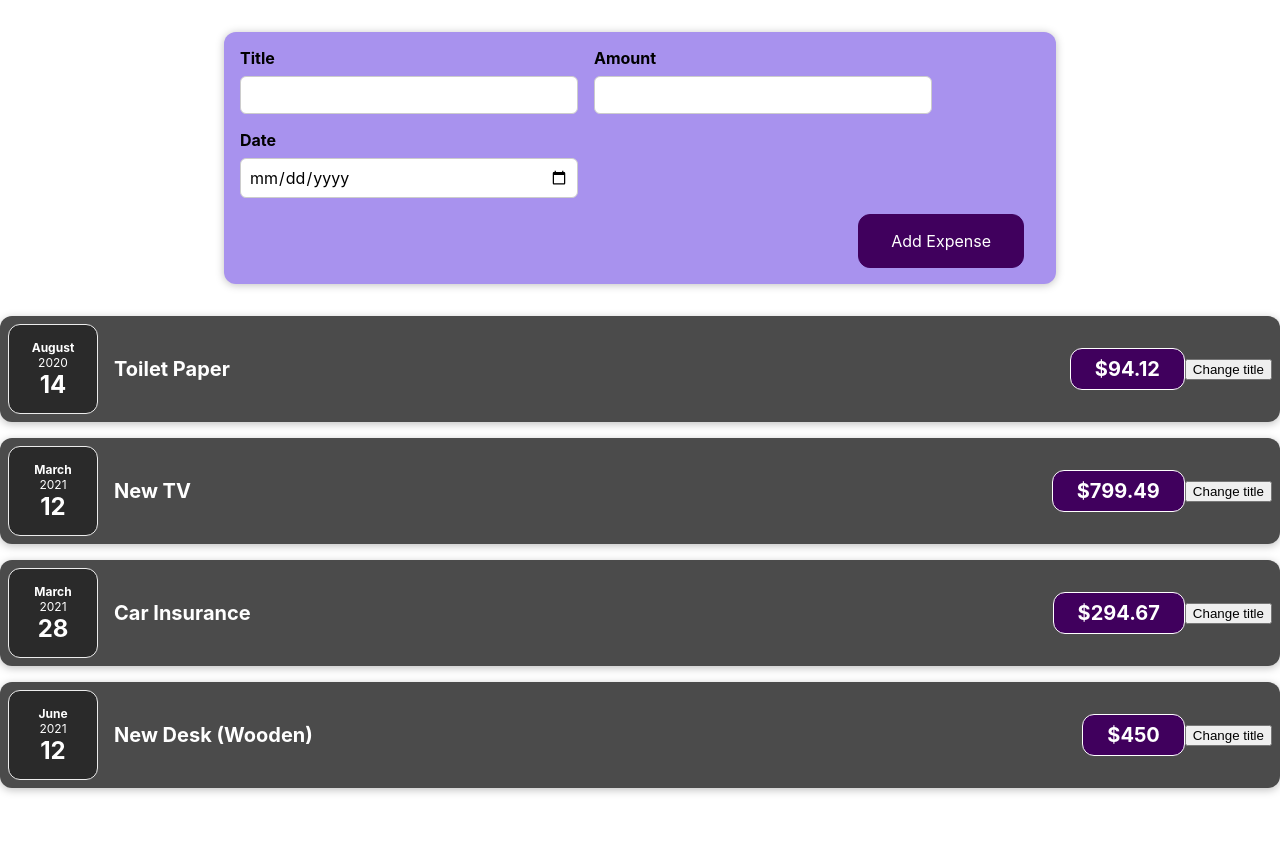
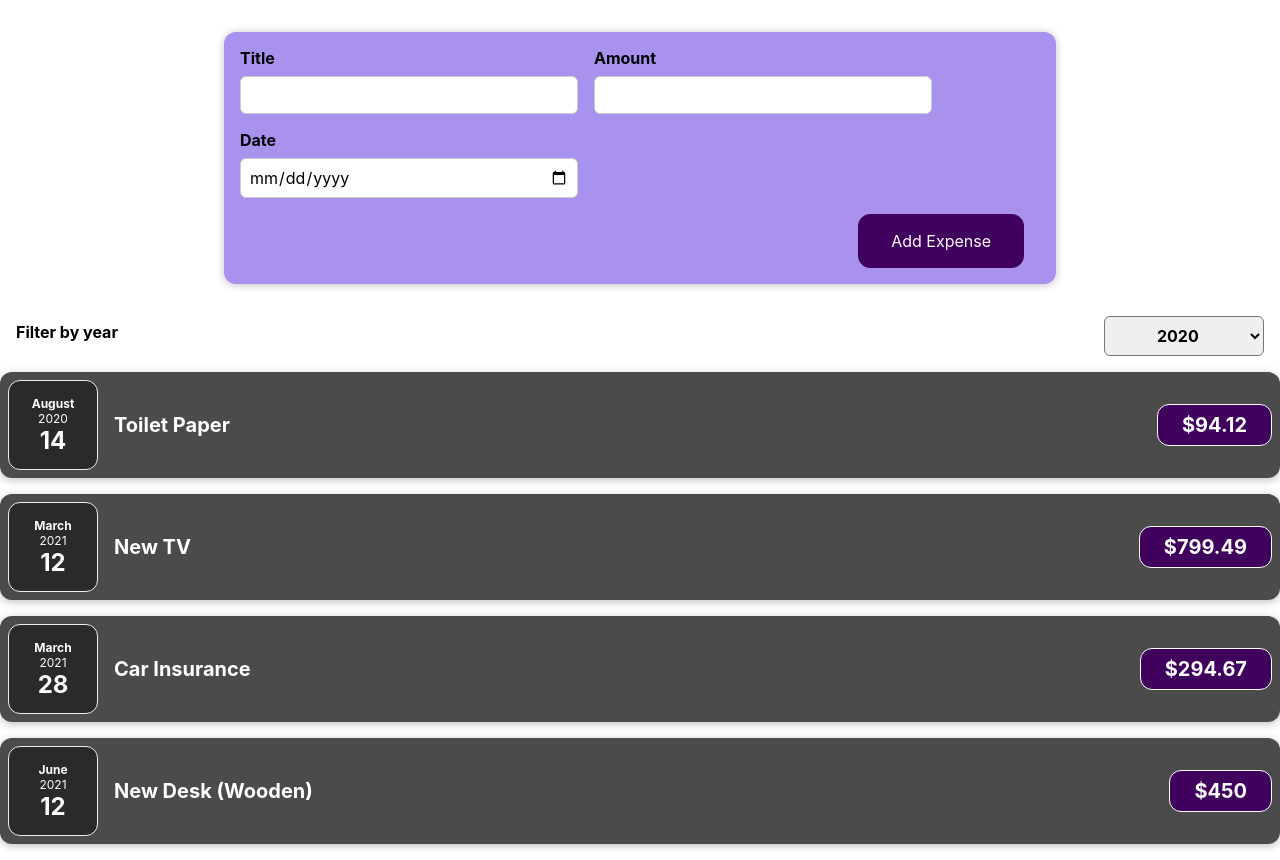
Before and after one commit to imran-farooq7/expense-tracker, a React (Create React App) app: page / in a window 1280 px wide. Before the commit the page ends 804 px from the top, so only its background shows below. Built offline with nearby package versions, Linux system fonts and the light colour scheme.

Commit message:
controlled vs uncontrolled components

```diff
--- a/src/App.js
+++ b/src/App.js
@@ -1,4 +1,6 @@
+import { useState } from "react";
 import ExpenseItem from "./components/Expenses/ExpenseItem";
+import ExpensesFilter from "./components/Expenses/ExpensesFilter";
 import NewExpense from "./components/NewExpense/NewExpense";
 
 const App = () => {
@@ -23,34 +25,23 @@
 			date: new Date(2021, 5, 12),
 		},
 	];
-	// return React.createElement(
-	// 	"div",
-	// 	{},
-	// 	React.createElement("h2", {}, "Hi there"),
-	// 	React.createElement(ExpenseItem, {
-	// 		title: expenses[0].title,
-	// 		amount: expenses[0].amount,
-	// 		date: expenses[0].date,
-	// 	}),
-	// 	React.createElement(ExpenseItem, {
-	// 		title: expenses[1].title,
-	// 		amount: expenses[1].amount,
-	// 		date: expenses[1].date,
-	// 	}),
-	// 	React.createElement(ExpenseItem, {
-	// 		title: expenses[2].title,
-	// 		amount: expenses[2].amount,
-	// 		date: expenses[2].date,
-	// 	}),
-	// 	React.createElement(ExpenseItem, {
-	// 		title: expenses[3].title,
-	// 		amount: expenses[3].amount,
-	// 		date: expenses[3].date,
-	// 	}),
-	// );
+	const addExpenseHandler = (expense) => {
+		console.log("in App.js");
+		console.log(expense);
+	};
+	const [filteredYear, setFilteredYear] = useState("2020");
+
+	const filterChangeHandler = (selectedYear) => {
+		setFilteredYear(selectedYear);
+	};
+
 	return (
 		<div>
-			<NewExpense />
+			<NewExpense onAddExpense={addExpenseHandler} />
+			<ExpensesFilter
+				selected={filteredYear}
+				onChangeFilter={filterChangeHandler}
+			/>
 			<ExpenseItem
 				title="Toilet Paper"
 				amount={expenses[0].amount}
--- a/src/components/Expenses/ExpenseItem.js
+++ b/src/components/Expenses/ExpenseItem.js
@@ -1,24 +1,14 @@
-import { useState } from "react";
 import ExpenseDate from "./ExpenseDate";
 import "./ExpenseItem.css";
 
 const ExpenseItem = (props) => {
-	const [title, setTitle] = useState(props.title);
-	console.log("ExpenseItem evaluted by React");
-
-	const clickHandler = () => {
-		setTitle("updated");
-		console.log(title);
-	};
-
 	return (
 		<div className="expense-item">
 			<ExpenseDate date={props.date} />
 			<div className="expense-item__description">
-				<h2>{title}</h2>
+				<h2>{props.title}</h2>
 				<div className="expense-item__price">${props.amount}</div>
 			</div>
-			<button onClick={clickHandler}>Change title</button>
 		</div>
 	);
 };
--- /dev/null
+++ b/src/components/Expenses/ExpensesFilter.css
@@ -0,0 +1,24 @@
+.expenses-filter {
+	color: black;
+	padding: 0 1rem;
+}
+
+.expenses-filter__control {
+	display: flex;
+	width: 100%;
+	align-items: center;
+	justify-content: space-between;
+	margin: 1rem 0;
+}
+
+.expenses-filter label {
+	font-weight: bold;
+	margin-bottom: 0.5rem;
+}
+
+.expenses-filter select {
+	font: inherit;
+	padding: 0.5rem 3rem;
+	font-weight: bold;
+	border-radius: 6px;
+}
--- /dev/null
+++ b/src/components/Expenses/ExpensesFilter.js
@@ -0,0 +1,23 @@
+import "./ExpensesFilter.css";
+
+const ExpensesFilter = (props) => {
+	const dropdownChangeHandler = (event) => {
+		props.onChangeFilter(event.target.value);
+	};
+
+	return (
+		<div className="expenses-filter">
+			<div className="expenses-filter__control">
+				<label>Filter by year</label>
+				<select value={props.selected} onChange={dropdownChangeHandler}>
+					<option value="2022">2022</option>
+					<option value="2021">2021</option>
+					<option value="2020">2020</option>
+					<option value="2019">2019</option>
+				</select>
+			</div>
+		</div>
+	);
+};
+
+export default ExpensesFilter;
--- a/src/components/NewExpense/ExpenseForm.js
+++ b/src/components/NewExpense/ExpenseForm.js
@@ -1,6 +1,6 @@
 import { useState } from "react";
 import "./ExpenseForm.css";
-const ExpenseForm = () => {
+const ExpenseForm = (props) => {
 	const [enteredTitle, setEnteredTitle] = useState("");
 	const [enteredAmount, setEnteredAmount] = useState("");
 	const [enteredDate, setEnteredDate] = useState("");
@@ -41,7 +41,7 @@
 			amount: enteredAmount,
 			date: new Date(enteredDate),
 		};
-		console.log(expenseData);
+		props.onSaveExpenseData(expenseData);
 		setEnteredAmount("");
 		setEnteredDate("");
 		setEnteredTitle("");
--- a/src/components/NewExpense/NewExpense.js
+++ b/src/components/NewExpense/NewExpense.js
@@ -1,9 +1,16 @@
 import ExpenseForm from "./ExpenseForm";
 import "./NewExpense.css";
-const NewExpense = () => {
+const NewExpense = (props) => {
+	const saveExpenseDataHandler = (enteredExpenseData) => {
+		const expenseData = {
+			...enteredExpenseData,
+			id: Math.random().toString(),
+		};
+		props.onAddExpense(expenseData);
+	};
 	return (
 		<div className="new-expense">
-			<ExpenseForm />
+			<ExpenseForm onSaveExpenseData={saveExpenseDataHandler} />
 		</div>
 	);
 };
```
